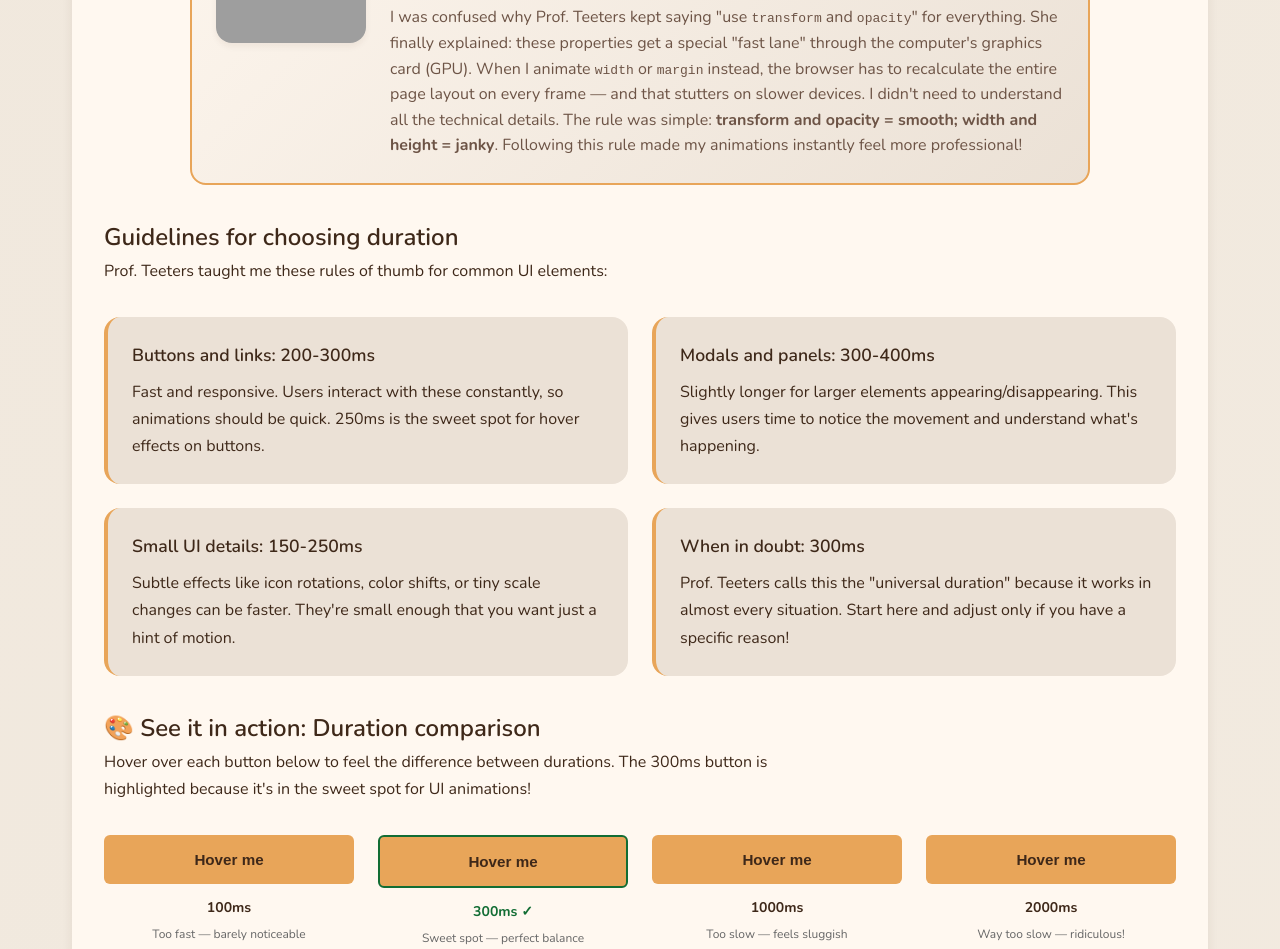
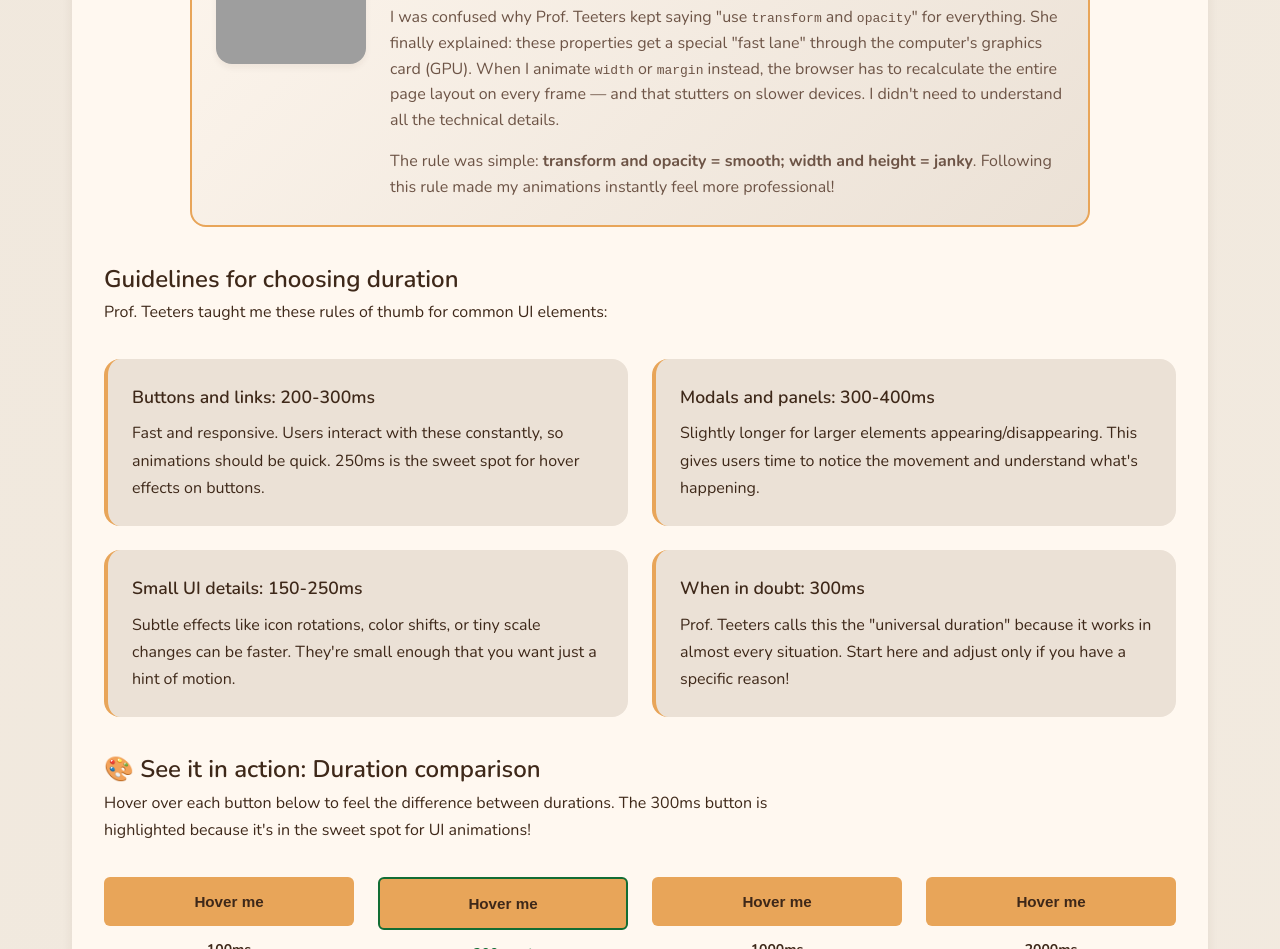
Before and after one commit to cynthiateeters/hybit-animation, a website: page stations/station2.html in a window 1280 px wide. Shown: the part 10318-11267 px from the top of the page. Drawn offline with nearby package versions, Linux system fonts and the light colour scheme; grey boxes are pictures that could not be loaded.

Commit message:
Enhance explanation of animation rules for clarity and professionalism

```diff
--- a/stations/station2.html
+++ b/stations/station2.html
@@ -520,7 +520,10 @@
                             "fast lane" through the computer's graphics card (GPU). When I animate <code>width</code> or
                             <code>margin</code> instead, the browser has to recalculate the entire page layout on every
                             frame — and that stutters on slower devices. I didn't need to understand all the technical
-                            details. The rule was simple: <strong>transform and opacity = smooth; width and height =
+                            details.
+                        </p>
+                        <p class="mt-1">
+                            The rule was simple: <strong>transform and opacity = smooth; width and height =
                                 janky</strong>. Following this rule made my animations instantly feel more professional!
                         </p>
                     </div>
```
